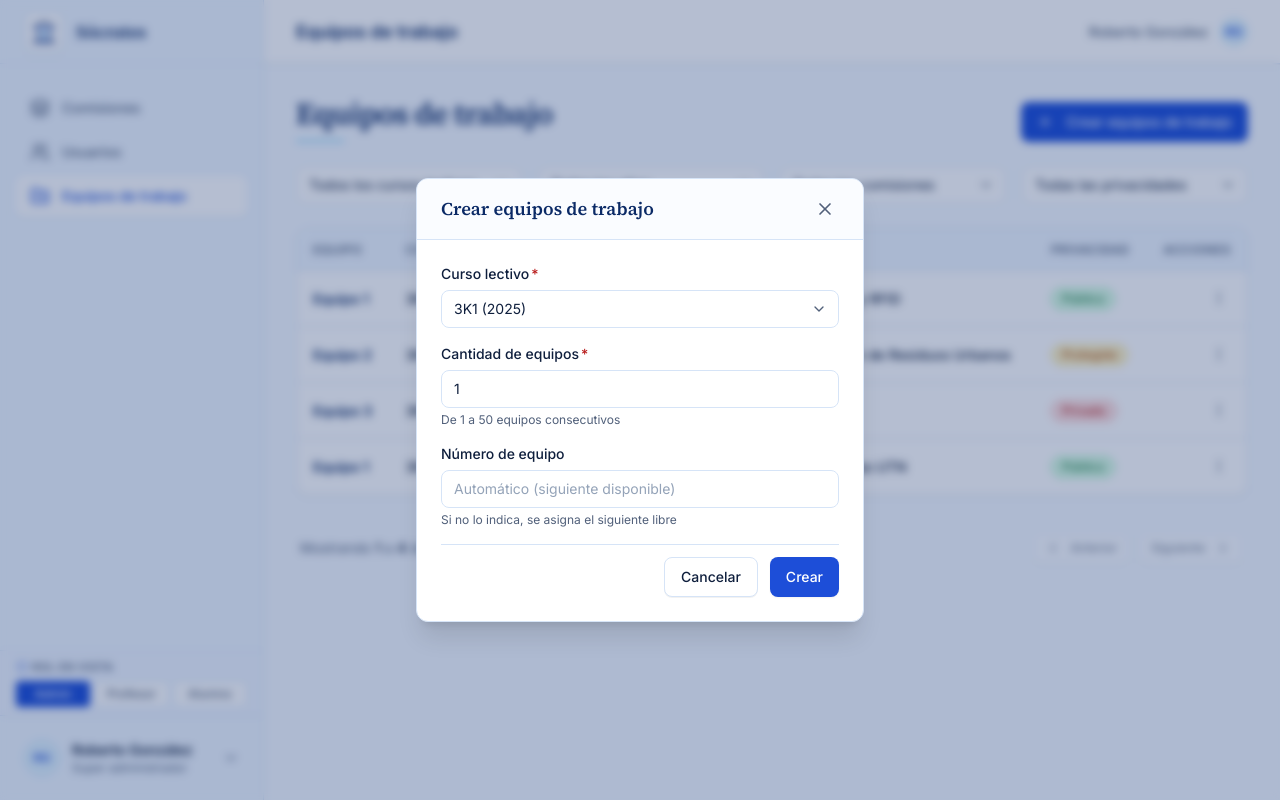
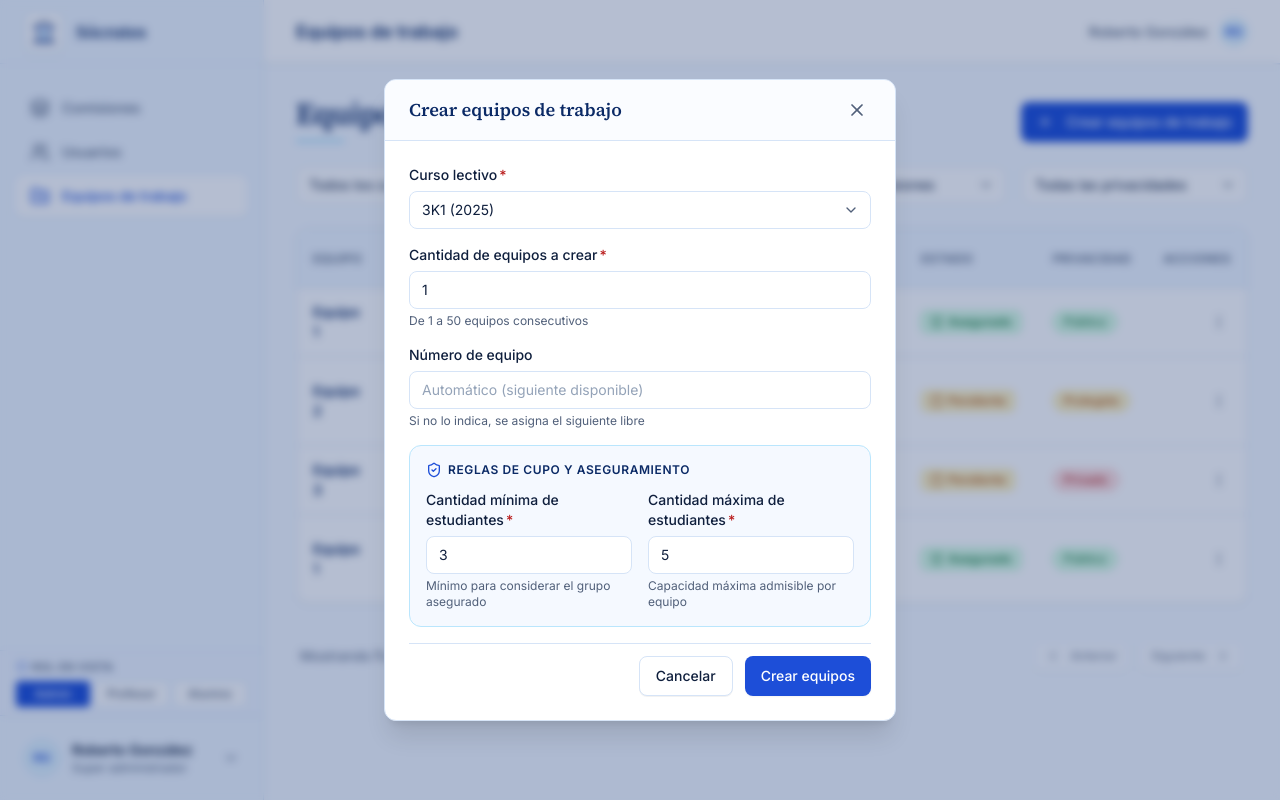
Before and after one commit to MateoFernandez04/proyectoPriv, a React (Vite) app: page /equipos in a window 1280 px wide. Both pictures are taken after a click on the button "Crear equipos de trabajo". Built offline with nearby package versions, Linux system fonts and the light colour scheme.

Commit message:
feat(projects): add group member constraints and status
- Added `min_members` and `max_members` fields to project data.
- Implemented validation for member limits in the creation flow.
- Added UI indicators for project "secured" status based on member count.

```diff
--- a/src/pages/ProjectDetail.tsx
+++ b/src/pages/ProjectDetail.tsx
@@ -130,15 +130,24 @@ export const ProjectDetail: React.FC = () => {
       {/* Encabezado: Equipo X, comisión, año e insignia de privacidad */}
       <div className="bg-white border border-[#D6E4F7] rounded-xl p-6 shadow-xs flex flex-col sm:flex-row sm:items-center sm:justify-between gap-4">
         <div>
-          <div className="flex items-center gap-3">
+          <div className="flex flex-wrap items-center gap-3">
             <h1 className="font-serif font-semibold text-2xl sm:text-3xl text-[#0B2A66]">
               Equipo {project.group_number}
             </h1>
             {renderPrivacyBadge(project.privacy)}
+            {(project.members?.length || 0) >= (project.min_members || 3) ? (
+              <span className="inline-flex items-center gap-1 text-xs font-semibold bg-[#DCFCE7] text-[#15803D] px-2.5 py-0.5 rounded-full border border-[#86EFAC]">
+                Grupo asegurado
+              </span>
+            ) : (
+              <span className="inline-flex items-center gap-1 text-xs font-medium bg-[#FEF3C7] text-[#B45309] px-2.5 py-0.5 rounded-full border border-[#FDE68A]">
+                Pendiente de cupo mínimo
+              </span>
+            )}
           </div>
           <div className="title-line mt-2 mb-2" />
           <p className="text-sm font-medium text-[#51607A]">
-            Comisión {project.section_name} · Ciclo lectivo {project.year}
+            Comisión {project.section_name} · Ciclo lectivo {project.year} · Cupo: {project.members?.length || 0} de {project.max_members || 5} integrantes (mínimo para asegurar: {project.min_members || 3})
           </p>
         </div>
 
--- a/src/pages/Projects.tsx
+++ b/src/pages/Projects.tsx
@@ -35,6 +35,7 @@ import {
   UserMinus,
   CheckCircle2,
   Info,
+  ShieldCheck,
 } from 'lucide-react';
 
 export const Projects: React.FC = () => {
@@ -62,6 +63,8 @@ export const Projects: React.FC = () => {
   const [createCourseId, setCreateCourseId] = useState<number | ''>('');
   const [quantity, setQuantity] = useState<number>(1);
   const [groupNumber, setGroupNumber] = useState<number | ''>('');
+  const [minMembers, setMinMembers] = useState<number>(3);
+  const [maxMembers, setMaxMembers] = useState<number>(5);
   const [modalError, setModalError] = useState<string | null>(null);
   const [isCreating, setIsCreating] = useState(false);
 
@@ -173,6 +176,8 @@ export const Projects: React.FC = () => {
     setCreateCourseId(availableCoursesForCreate[0]?.id_section_year || '');
     setQuantity(1);
     setGroupNumber('');
+    setMinMembers(3);
+    setMaxMembers(5);
     setModalError(null);
     setIsCreateModalOpen(true);
   };
@@ -191,18 +196,32 @@ export const Projects: React.FC = () => {
       return;
     }
 
+    if (minMembers < 1) {
+      setModalError('La cantidad mínima de estudiantes debe ser al menos 1');
+      return;
+    }
+
+    if (maxMembers < minMembers) {
+      setModalError('La cantidad mínima no puede superar la cantidad máxima');
+      return;
+    }
+
     setIsCreating(true);
     try {
       if (quantity === 1) {
         await api.createProject({
           id_section_year: Number(createCourseId),
           group_number: groupNumber ? Number(groupNumber) : null,
+          min_members: minMembers,
+          max_members: maxMembers,
         });
         success('Equipo de trabajo creado');
       } else {
         await api.createProjectsBulk({
           id_section_year: Number(createCourseId),
           quantity,
+          min_members: minMembers,
+          max_members: maxMembers,
         });
         success(`${quantity} equipos de trabajo creados`);
       }
@@ -231,7 +250,7 @@ export const Projects: React.FC = () => {
   };
 
   // =========================================================================
-  // VISTA PARA ROL DE ALUMNO (Tarjetas de espacios de trabajo + Integrantes)
+  // VISTA PARA ROL DE ALUMNO (Tarjetas de espacios de trabajo + Integrantes + Cupos)
   // =========================================================================
   if (isStudent) {
     const commissionName = projects[0]?.section_name || '3K1';
@@ -252,11 +271,24 @@ export const Projects: React.FC = () => {
                 <CheckCircle2 className="w-5 h-5" />
               </div>
               <div>
+                <div className="flex items-center gap-2">
                   <p className="text-sm font-semibold">
                     Perteneces al Equipo {myCurrentProject.group_number}
                   </p>
-                <p className="text-xs text-[#51607A]">
-                  {myCurrentProject.name || 'Sin nombre asignado todavía'} · {myCurrentProject.members?.length || 1} integrante(s)
+                  {(myCurrentProject.members?.length || 0) >= (myCurrentProject.min_members || 3) ? (
+                    <span className="inline-flex items-center gap-1 text-[11px] font-semibold bg-[#DCFCE7] text-[#15803D] px-2 py-0.5 rounded-full border border-[#86EFAC]">
+                      <ShieldCheck className="w-3 h-3" />
+                      Grupo asegurado
+                    </span>
+                  ) : (
+                    <span className="inline-flex items-center gap-1 text-[11px] font-semibold bg-[#FEF3C7] text-[#B45309] px-2 py-0.5 rounded-full border border-[#FDE68A]">
+                      <AlertCircle className="w-3 h-3" />
+                      Falta(n) {(myCurrentProject.min_members || 3) - (myCurrentProject.members?.length || 0)} para asegurar
+                    </span>
+                  )}
+                </div>
+                <p className="text-xs text-[#51607A] mt-0.5">
+                  {myCurrentProject.name || 'Sin nombre asignado todavía'} · {myCurrentProject.members?.length || 1} de {myCurrentProject.max_members || 5} integrantes (Mínimo: {myCurrentProject.min_members || 3})
                 </p>
               </div>
             </div>
@@ -316,6 +348,10 @@ export const Projects: React.FC = () => {
                 (m) => m.id_student === user?.id_user
               );
               const membersCount = proj.members?.length || 0;
+              const minLimit = proj.min_members || 3;
+              const maxLimit = proj.max_members || 5;
+              const isSecured = membersCount >= minLimit;
+              const isFull = membersCount >= maxLimit;
 
               return (
                 <div
@@ -344,7 +380,7 @@ export const Projects: React.FC = () => {
                     </div>
 
                     {/* Nombre del proyecto */}
-                    <div className="mb-4">
+                    <div className="mb-3">
                       {proj.name ? (
                         <p className="text-sm font-semibold text-[#0F1F3D] line-clamp-2">
                           {proj.name}
@@ -356,11 +392,37 @@ export const Projects: React.FC = () => {
                       )}
                     </div>
 
+                    {/* Estado de aseguramiento y cupo */}
+                    <div className="mb-4 flex flex-wrap items-center gap-2 text-xs">
+                      {isSecured ? (
+                        <span className="inline-flex items-center gap-1 font-semibold text-[#15803D] bg-[#DCFCE7] px-2 py-0.5 rounded-md border border-[#86EFAC]">
+                          <ShieldCheck className="w-3.5 h-3.5" />
+                          Grupo asegurado
+                        </span>
+                      ) : (
+                        <span className="inline-flex items-center gap-1 font-medium text-[#B45309] bg-[#FEF3C7] px-2 py-0.5 rounded-md border border-[#FDE68A]">
+                          <AlertCircle className="w-3.5 h-3.5" />
+                          Faltan {minLimit - membersCount} para asegurar
+                        </span>
+                      )}
+
+                      {isFull && (
+                        <span className="font-semibold text-[#B91C1C] bg-[#FEE2E2] px-2 py-0.5 rounded-md border border-[#FCA5A5]">
+                          Cupo completo
+                        </span>
+                      )}
+                    </div>
+
                     {/* Sección de integrantes */}
                     <div className="border-t border-[#D6E4F7]/60 pt-3">
-                      <div className="flex items-center gap-1.5 text-xs font-semibold text-[#51607A] uppercase tracking-wider mb-2.5">
+                      <div className="flex items-center justify-between text-xs font-semibold text-[#51607A] uppercase tracking-wider mb-2.5">
+                        <div className="flex items-center gap-1.5">
                           <Users className="w-3.5 h-3.5 text-[#1D4ED8]" />
-                        <span>Integrantes ({membersCount})</span>
+                          <span>Integrantes</span>
+                        </div>
+                        <span className="font-mono text-[#0F1F3D]">
+                          {membersCount} / {maxLimit} (mín. {minLimit})
+                        </span>
                       </div>
 
                       {membersCount === 0 ? (
@@ -419,6 +481,10 @@ export const Projects: React.FC = () => {
                         <UserMinus className="w-3.5 h-3.5 mr-1" />
                         Salir del equipo
                       </Button>
+                    ) : isFull ? (
+                      <span className="text-xs font-medium text-[#51607A] px-2 py-1 bg-[#F1F5F9] rounded-md border border-[#D6E4F7]">
+                        Cupo completo
+                      </span>
                     ) : (
                       <Button
                         variant="primary"
@@ -591,7 +657,7 @@ export const Projects: React.FC = () => {
       </div>
 
       {isLoading ? (
-        <TableSkeleton rows={4} cols={6} />
+        <TableSkeleton rows={4} cols={7} />
       ) : projects.length === 0 ? (
         <EmptyState message="No se encontraron equipos de trabajo para los criterios seleccionados." />
       ) : (
@@ -603,12 +669,20 @@ export const Projects: React.FC = () => {
                 <TableHead>Comisión</TableHead>
                 <TableHead>Año</TableHead>
                 <TableHead>Nombre del proyecto</TableHead>
+                <TableHead>Cupo / Integrantes</TableHead>
+                <TableHead>Estado</TableHead>
                 <TableHead>Privacidad</TableHead>
                 <TableHead className="w-20 text-right">Acciones</TableHead>
               </tr>
             </TableHeader>
             <tbody>
-              {projects.map((proj) => (
+              {projects.map((proj) => {
+                const membersCount = proj.members?.length || 0;
+                const minLimit = proj.min_members || 3;
+                const maxLimit = proj.max_members || 5;
+                const isSecured = membersCount >= minLimit;
+
+                return (
                   <TableRow
                     key={proj.id_project}
                     onClick={() => navigate(`/equipos/${proj.id_project}`)}
@@ -630,6 +704,22 @@ export const Projects: React.FC = () => {
                       ) : (
                         <span className="text-[#94A3B8] italic">
                           Sin nombre
+                        </span>
+                      )}
+                    </TableCell>
+                    <TableCell className="font-mono text-xs text-[#51607A]">
+                      <span className="font-semibold text-[#0F1F3D]">{membersCount}</span> / {maxLimit} (mín. {minLimit})
+                    </TableCell>
+                    <TableCell>
+                      {isSecured ? (
+                        <span className="inline-flex items-center gap-1 text-xs font-semibold text-[#15803D] bg-[#DCFCE7] px-2 py-0.5 rounded-md border border-[#86EFAC]">
+                          <ShieldCheck className="w-3.5 h-3.5" />
+                          Asegurado
+                        </span>
+                      ) : (
+                        <span className="inline-flex items-center gap-1 text-xs font-medium text-[#B45309] bg-[#FEF3C7] px-2 py-0.5 rounded-md border border-[#FDE68A]">
+                          <AlertCircle className="w-3.5 h-3.5" />
+                          Pendiente
                         </span>
                       )}
                     </TableCell>
@@ -665,7 +755,8 @@ export const Projects: React.FC = () => {
                       )}
                     </TableCell>
                   </TableRow>
-              ))}
+                );
+              })}
             </tbody>
           </Table>
 
@@ -683,6 +774,7 @@ export const Projects: React.FC = () => {
         isOpen={isCreateModalOpen}
         onClose={() => setIsCreateModalOpen(false)}
         title="Crear equipos de trabajo"
+        maxWidth="lg"
       >
         {modalError && (
           <div
@@ -715,7 +807,7 @@ export const Projects: React.FC = () => {
 
           <div>
             <Input
-              label="Cantidad de equipos"
+              label="Cantidad de equipos a crear"
               requiredAsterisk
               type="number"
               min={1}
@@ -743,6 +835,44 @@ export const Projects: React.FC = () => {
             </div>
           )}
 
+          {/* Configuración de cupo mínimo y máximo para asegurar el grupo */}
+          <div className="p-4 rounded-xl bg-[#EFF6FF]/60 border border-[#BAE6FD] space-y-3">
+            <div className="flex items-center gap-1.5 text-xs font-semibold text-[#0B2A66] uppercase tracking-wider">
+              <ShieldCheck className="w-4 h-4 text-[#1D4ED8]" />
+              <span>Reglas de cupo y aseguramiento</span>
+            </div>
+
+            <div className="grid grid-cols-1 sm:grid-cols-2 gap-4">
+              <div>
+                <Input
+                  label="Cantidad mínima de estudiantes"
+                  requiredAsterisk
+                  type="number"
+                  min={1}
+                  value={minMembers}
+                  onChange={(e) => setMinMembers(Number(e.target.value))}
+                  disabled={isCreating}
+                  helperText="Mínimo para considerar el grupo asegurado"
+                  required
+                />
+              </div>
+
+              <div>
+                <Input
+                  label="Cantidad máxima de estudiantes"
+                  requiredAsterisk
+                  type="number"
+                  min={1}
+                  value={maxMembers}
+                  onChange={(e) => setMaxMembers(Number(e.target.value))}
+                  disabled={isCreating}
+                  helperText="Capacidad máxima admisible por equipo"
+                  required
+                />
+              </div>
+            </div>
+          </div>
+
           <div className="flex justify-end gap-3 pt-3 border-t border-[#D6E4F7]">
             <Button
               type="button"
@@ -757,7 +887,7 @@ export const Projects: React.FC = () => {
               variant="primary"
               isLoading={isCreating}
             >
-              Crear
+              Crear equipos
             </Button>
           </div>
         </form>
```
Also changed, not shown: src/lib/api.ts (+36 -0 lines), src/types/api.ts (+7 -0 lines). Lines whose indentation alone changed are shown as unchanged.
